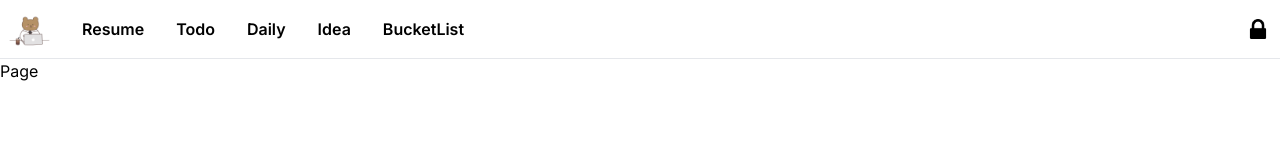
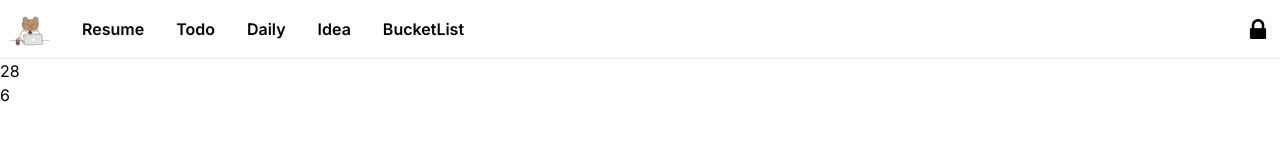
Before and after one commit to tkdgh3050/gomsang_web, a Next.js app: page /todo in a window 1280 px wide. Shown: the top 160 px of the page. Built offline with nearby package versions, Linux system fonts and the light colour scheme.

Commit message:
calendar 를 위한 dayjs 추가

```diff
--- a/app/todo/page.tsx
+++ b/app/todo/page.tsx
@@ -1,3 +1,9 @@
+import Calendar from "@/components/calendar";
+
 export default function Page() {
-  return <div>Page</div>;
+  return (
+    <div>
+      <Calendar />
+    </div>
+  );
 }
--- /dev/null
+++ b/components/calendar/index.tsx
@@ -0,0 +1,43 @@
+"use client";
+import dayjs from "dayjs";
+import { useEffect, useMemo, useState } from "react";
+
+type TMonthInfo = {
+  startOfMonth: dayjs.Dayjs;
+  endOfMonth: dayjs.Dayjs;
+  daysInMonth: number;
+  startDay: 0 | 1 | 2 | 3 | 4 | 5 | 6;
+};
+
+export default function Calendar() {
+  const [today, setToday] = useState<dayjs.Dayjs>();
+  const [monthInfo, setMonthInfo] = useState<TMonthInfo>();
+  // const [selectedDate, setSelectedDate] = useState(() => dayjs());
+
+  useEffect(() => {
+    setToday(dayjs());
+  }, []);
+
+  useEffect(() => {
+    if (!today) return;
+
+    const startOfMonth = today.startOf("month");
+    const endOfMonth = today.endOf("month");
+    const daysInMonth = endOfMonth.daysInMonth();
+    const startDay = startOfMonth.day();
+
+    setMonthInfo({
+      startOfMonth,
+      endOfMonth,
+      daysInMonth,
+      startDay,
+    });
+  }, [today]);
+
+  return (
+    <>
+      <div>{monthInfo?.daysInMonth}</div>
+      <div>{monthInfo?.startDay}</div>
+    </>
+  );
+}
--- a/package.json
+++ b/package.json
@@ -13,6 +13,7 @@
     "@types/react": "19.0.7",
     "@types/react-dom": "19.0.3",
     "autoprefixer": "10.4.20",
+    "dayjs": "^1.11.13",
     "eslint": "9.18.0",
     "eslint-config-next": "15.1.4",
     "next": "15.1.4",
```
Also changed, not shown: 1 other file (tests, documents, lock files or other folders).
